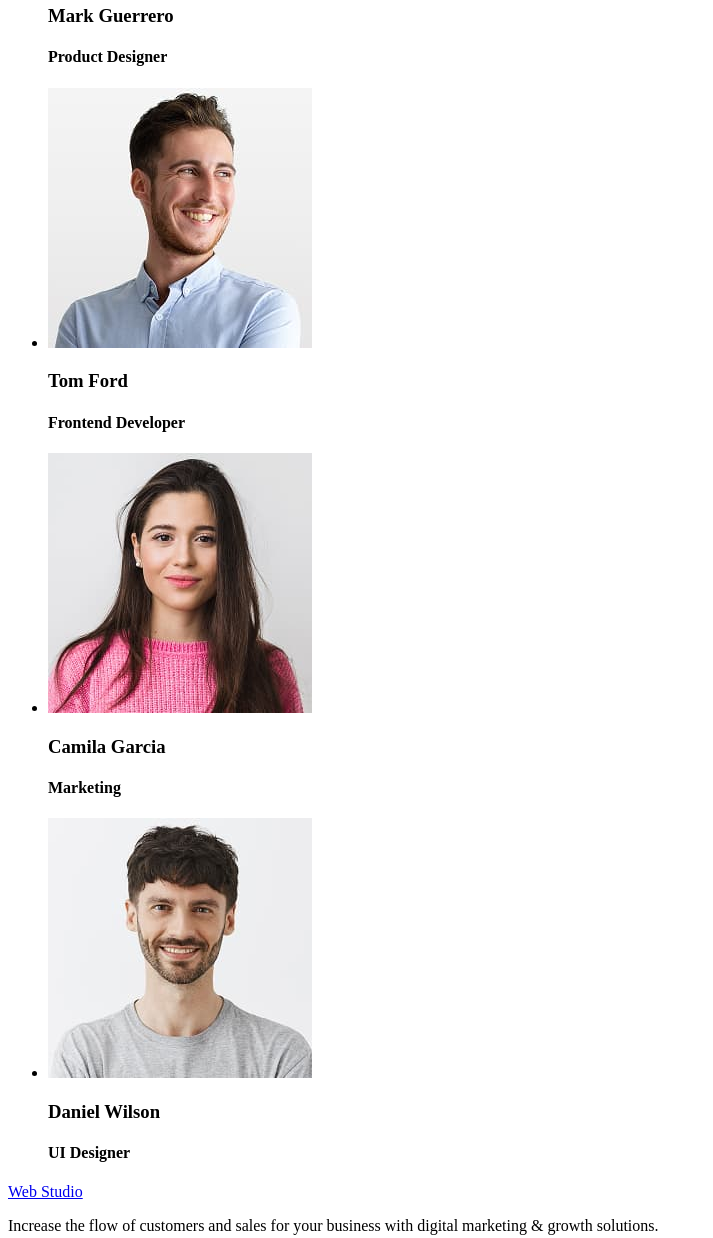
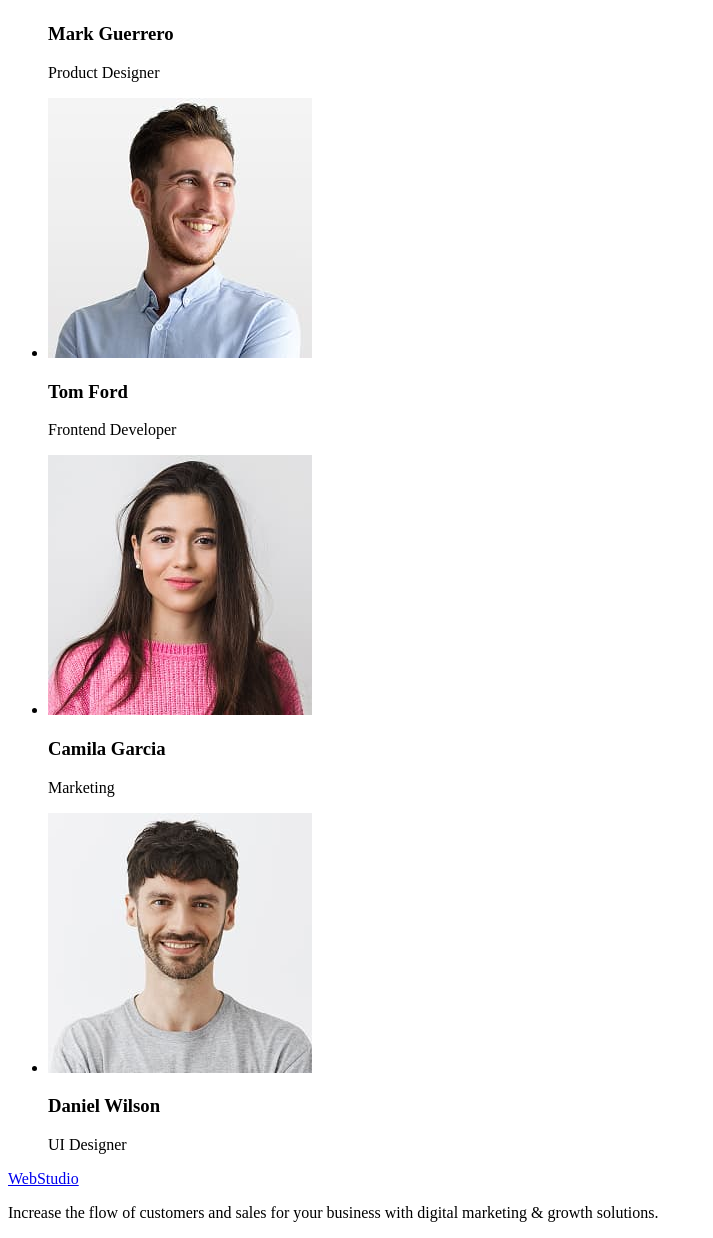
Before and after one commit to OlegVins/goit-markup-hw-01, a plain HTML site: page index.html in a window 1280 px wide. Shown: the part 872-2110 px from the top of the page, without its empty margins (0-713 px from the left). Drawn offline with Linux system fonts and the light colour scheme.

Commit message:
add initial files

```diff
--- a/index.html
+++ b/index.html
@@ -9,7 +9,7 @@
     <header>
       <nav>
         <!--Logo-->
-        <a href="./index.html">Web Studio</a>
+        <a href="./index.html">WebStudio</a>
         <!--Menu-->
         <ul>
           <li><a href="#studio">Studio</a></li>
@@ -19,8 +19,14 @@
       </nav>
       <!--/Contacts Menu-->
       <address>
-        <a href="tel:+110001111111">+11 (000) 111-11-11</a>
-        <a href="mailto:info@devstudio.com">info@devstudio.com</a>
+        <ul>
+          <li>
+            <a href="tel:+110001111111">+11 (000) 111-11-11</a>
+          </li>
+          <li>
+            <a href="mailto:info@devstudio.com">info@devstudio.com</a>
+          </li>
+        </ul>
       </address>
     </header>
     <main>
@@ -59,29 +65,29 @@
           <li>
             <img src="./images/team/img-3.jpg" alt="Team member 1" width="264" height="260" />
             <h3>Mark Guerrero</h3>
-            <h4>Product Designer</h4>
+            <p>Product Designer</p>
           </li>
           <li>
             <img src="./images/team/img-2.jpg" alt="Team member 2" width="264" height="260" />
             <h3>Tom Ford</h3>
-            <h4>Frontend Developer</h4>
+            <p>Frontend Developer</p>
           </li>
           <li>
             <img src="./images/team/img-1.jpg" alt="Team member 3" width="264" height="260" />
             <h3>Camila Garcia</h3>
-            <h4>Marketing</h4>
+            <p>Marketing</p>
           </li>
           <li>
             <img src="./images/team/img.jpg" alt="Team member 4" width="264" height="260" />
             <h3>Daniel Wilson</h3>
-            <h4>UI Designer</h4>
+            <p>UI Designer</p>
           </li>
         </ul>
       </section>
     </main>
     <footer>
       <!--footer content-->
-      <a href="./index.html">Web Studio</a>
+      <a href="./index.html">WebStudio</a>
       <p>Increase the flow of customers and sales for your business with digital marketing & growth solutions.</p>
     </footer>
   </body>
```
